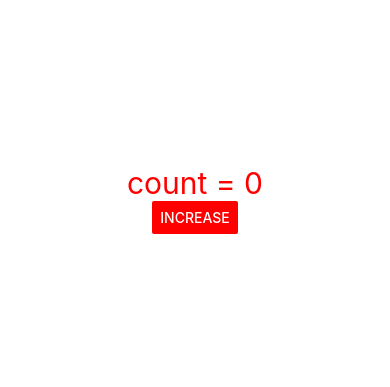
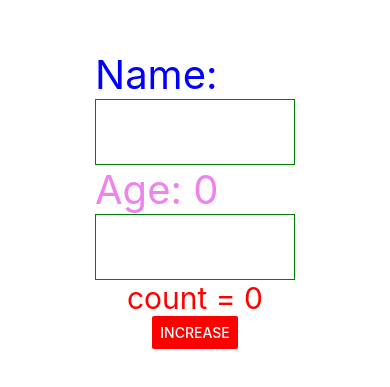
Before and after one commit to GTee2004/HocVeReactNative, a React Native app: screen / in a window 390 px wide. Shown: the part 223-610 px from the top of the page. Built offline with nearby package versions, Linux system fonts and the light colour scheme.

Commit message:
TextInput

```diff
--- a/App.tsx
+++ b/App.tsx
@@ -1,20 +1,45 @@
 import { StatusBar } from 'expo-status-bar';
 import { useState } from 'react';
-import { Button, StyleSheet, Text, View } from 'react-native';
+import { Button, StyleSheet, Text, TextInput, View } from 'react-native';
 
 export default function App() {
 
-  // const [name, setName] = useState<string>("Thành");
-  // const [test, setTest] = useState({
-  //   name: 'hoidanit',
-  //   age: 25,
-  // });
-
   const [count, setCount] = useState<number>(0);
+  const [name, setName] = useState<string>("");
+  const [age, setAge] = useState<number>(0);
 
   // jsx
   return (
     <View style={styles.container}>
+      <View>
+      <Text style={{fontSize: 40, color: "blue"}}>Name: {name}</Text>
+      <TextInput
+        multiline
+        autoCapitalize={"words"}
+        onChangeText={(value) => setName(value)}
+        style={{
+          borderColor: "green",
+          borderWidth: 1,
+          width: 200,
+          padding: 15
+        }}
+      />
+      </View>
+      <View>
+      <Text style={{fontSize: 40, color: "violet"}}>Age: {age}</Text>
+      <TextInput
+        multiline
+        keyboardType='numeric'
+        maxLength={2}
+        onChangeText={(value) => setAge(+value)}
+        style={{
+          borderColor: "green",
+          borderWidth: 1,
+          width: 200,
+          padding: 15
+        }}
+      />
+      </View>
       <Text style={{fontSize: 30, color: "red"}}>
         count = {count}
       </Text>
```
